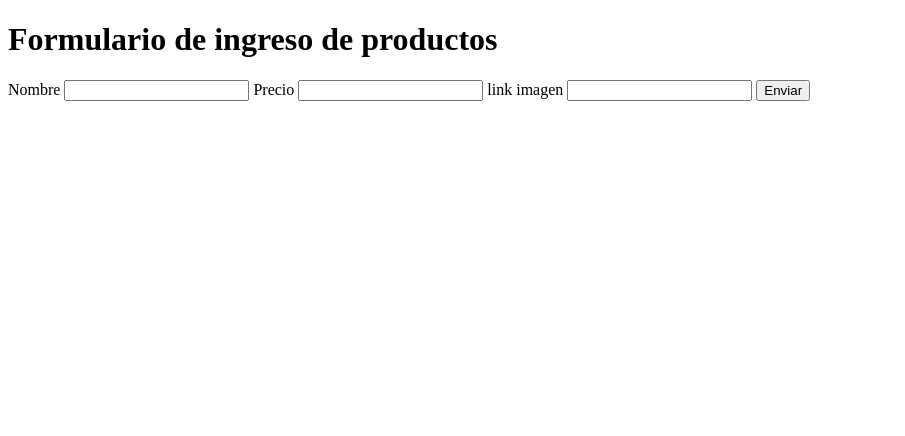
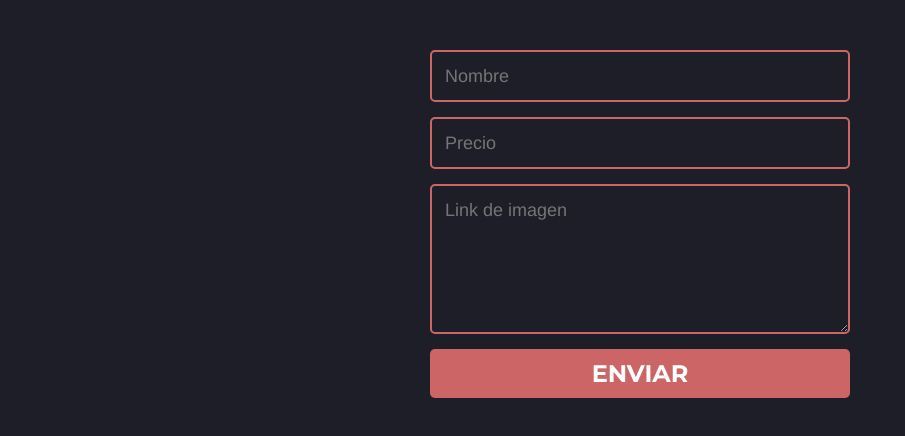
Before and after one commit to Brianzrte/desafio_API-RESTful, a website: page public/index.html in a window 1280 px wide. Shown: the whole page, without its empty margins (0-905 px from the left). Drawn offline with Linux system fonts and the light colour scheme.

Commit message:
tercera modificacion

```diff
--- a/public/index.html
+++ b/public/index.html
@@ -1,21 +1,35 @@
 <!DOCTYPE html>
-<html lang="en">
+<html lang="es-AR">
   <head>
     <meta charset="UTF-8" />
     <meta http-equiv="X-UA-Compatible" content="IE=edge" />
     <meta name="viewport" content="width=device-width, initial-scale=1.0" />
+
+    <!--Estilos-->
+    <link rel="stylesheet" href="./styles.css" />
+
     <title>Formulario</title>
   </head>
   <body>
-    <h1>Formulario de ingreso de productos</h1>
-    <form action="api/productos" method="post">
-      <label for="nombre">Nombre</label>
-      <input type="text" name="nombre" id="nombre" />
-      <label for="precio">Precio</label>
-      <input type="text" name="precio" id="precio" />
-      <label for="thumbnail">link imagen</label>
-      <input type="text" name="thumbnail" id="thumbnail" />
-      <input type="submit" value="Enviar" />
+    <form action="/api/productos" method="POST">
+      <input
+        name="nombre"
+        type="text"
+        class="feedback-input"
+        placeholder="Nombre"
+      />
+      <input
+        name="precio"
+        type="number"
+        class="feedback-input"
+        placeholder="Precio"
+      />
+      <textarea
+        name="thumbnail"
+        class="feedback-input"
+        placeholder="Link de imagen"
+      ></textarea>
+      <input type="submit" value="ENVIAR" />
     </form>
   </body>
 </html>
--- /dev/null
+++ b/public/styles.css
@@ -0,0 +1,55 @@
+@import url(https://fonts.googleapis.com/css?family=Montserrat:400,700);
+
+body {
+  background: rgb(30, 30, 40);
+}
+form {
+  max-width: 420px;
+  margin: 50px auto;
+}
+
+.feedback-input {
+  color: white;
+  font-family: Helvetica, Arial, sans-serif;
+  font-weight: 500;
+  font-size: 18px;
+  border-radius: 5px;
+  line-height: 22px;
+  background-color: transparent;
+  border: 2px solid #cc6666;
+  transition: all 0.3s;
+  padding: 13px;
+  margin-bottom: 15px;
+  width: 100%;
+  box-sizing: border-box;
+  outline: 0;
+}
+
+.feedback-input:focus {
+  border: 2px solid #cc4949;
+}
+
+textarea {
+  height: 150px;
+  line-height: 150%;
+  resize: vertical;
+}
+
+[type="submit"] {
+  font-family: "Montserrat", Arial, Helvetica, sans-serif;
+  width: 100%;
+  background: #cc6666;
+  border-radius: 5px;
+  border: 0;
+  cursor: pointer;
+  color: white;
+  font-size: 24px;
+  padding-top: 10px;
+  padding-bottom: 10px;
+  transition: all 0.3s;
+  margin-top: -4px;
+  font-weight: 700;
+}
+[type="submit"]:hover {
+  background: #cc4949;
+}
```
